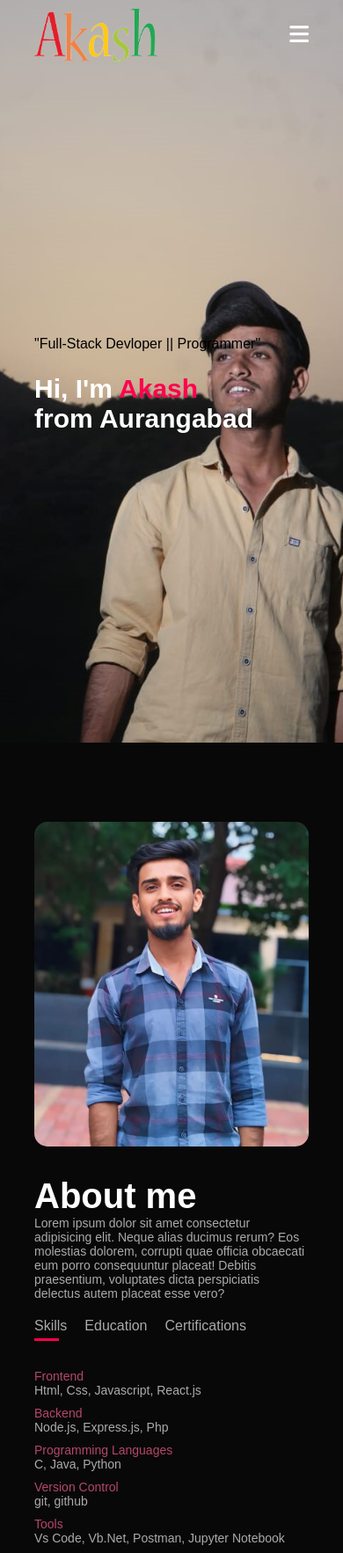
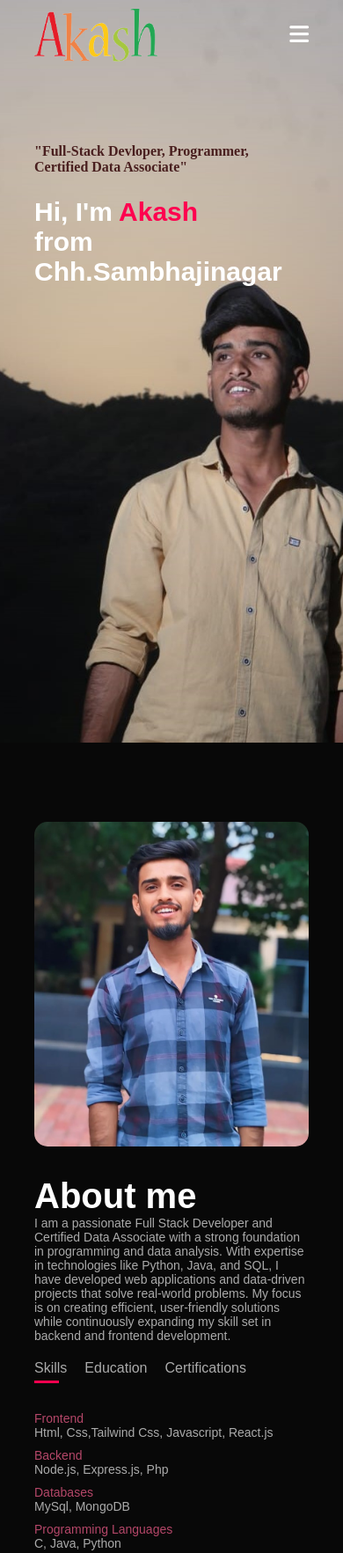
Before and after one commit to akash-bahure/Personal-Portfolio-website, a plain HTML site: page index.html in a window 390 px wide. Shown: the top 1765 px of the page at 88% size. Drawn offline with Linux system fonts and the light colour scheme.

Commit message:
first commit

```diff
--- a/index.html
+++ b/index.html
@@ -33,8 +33,8 @@
                 <i class="fa-solid fa-bars" onclick="openmenu()"></i>
             </nav>
             <div class="header-text">
-                <p style="color: black;">"Full-Stack Devloper || Programmer"</p>
-                <h1>Hi, I'm <span>Akash</span><br> from Aurangabad </h1>
+                <p style="color: rgb(73, 31, 31); font-weight: bold; font-family: 'Times New Roman', Times, serif; ">"Full-Stack Devloper, Programmer,<br> Certified Data Associate"</p>
+                <h1>Hi, I'm <span>Akash</span><br> from Chh.Sambhajinagar</h1>
             </div>
         </div>
     </div>
@@ -47,9 +47,9 @@
                 </div>
                 <div class="about-col-2">
                     <h1 class="sub-title">About me</h1>
-                    <p>Lorem ipsum dolor sit amet consectetur adipisicing elit. Neque alias ducimus rerum? Eos molestias
-                        dolorem, corrupti quae officia obcaecati eum porro consequuntur placeat! Debitis praesentium,
-                        voluptates dicta perspiciatis delectus autem placeat esse vero? </p>
+                    <p>I am a passionate Full Stack Developer and Certified Data Associate with a strong foundation in programming and data analysis.
+                        With expertise in technologies like Python, Java, and SQL, I have developed web applications and data-driven projects that solve real-world problems. My focus is on creating efficient, user-friendly solutions while continuously expanding
+                        my skill set in backend and frontend development. </p>
 
 
                     <div class="tab-titles">
@@ -59,8 +59,9 @@
                     </div>
                     <div class="tab-contents active-tab" id="skills">
                         <ul>
-                            <li><span>Frontend</span><br>Html, Css, Javascript, React.js</li>
+                            <li><span>Frontend</span><br>Html, Css,Tailwind Css, Javascript, React.js</li>
                             <li><span>Backend</span><br>Node.js, Express.js, Php</li>
+                            <li><span>Databases</span><br>MySql, MongoDB</li>
                             <li><span>Programming Languages</span><br>C, Java, Python</li>
                             <li><span>Version Control</span><br>git, github</li>
                             <li><span>Tools</span><br>Vs Code, Vb.Net, Postman, Jupyter Notebook</li>
@@ -81,7 +82,9 @@
 
                     <div class="tab-contents" id="certification">
                         <ul>
-                            <li><span>Data Associates</span><br>#Symabiosis skills and proffesional university pune
+                            <li><span>Data Associates</span><br> Symabiosis skills and proffesional university pune
+                            </li>
+                            <li><span>Web Development for Beginners</span><br> AWS Skillup, Simplilearn
                             </li>
 
                         </ul>
@@ -216,7 +219,7 @@
                         <a href="https://github.com/akash-bahure"><i class="fa-brands fa-github"></i></a>
                         <a href="https://instagram.com/"><i class="fa-brands fa-instagram"></i></a>
                     </div>
-                    <a href="Assets/Akash_Resume.pdf" download class="btn btn2">Download CV</a>
+                    <a href="Assets/AkashBahure_CV.pdf" download class="btn btn2">Download CV</a>
                 </div>
                 <div class="contact-right">
                     <form name="submit-to-google-sheet">
@@ -230,7 +233,8 @@
             </div>
         </div>
         <div class="copyright">
-            <p>Copyrigt @ Akash. Made with by <i class="fa-solid fa-heart"></i> tutorial </p>
+            <p>Copyright &copy; Akash. Made with <i class="fa-solid fa-heart"></i> by Akash.</p>
+
         </div>
     </div>
 
--- a/style.css
+++ b/style.css
@@ -368,8 +368,9 @@ nav .fa-solid{
     }
     .header-text{
         /* margin-left: -30px; */
-        margin-top: 100%;
+        margin-top: 30%;
         font-size: 16px;
+
     }
     .header-text h1{
         font-size: 30px;
```
Also changed, not shown: 1 other file.
